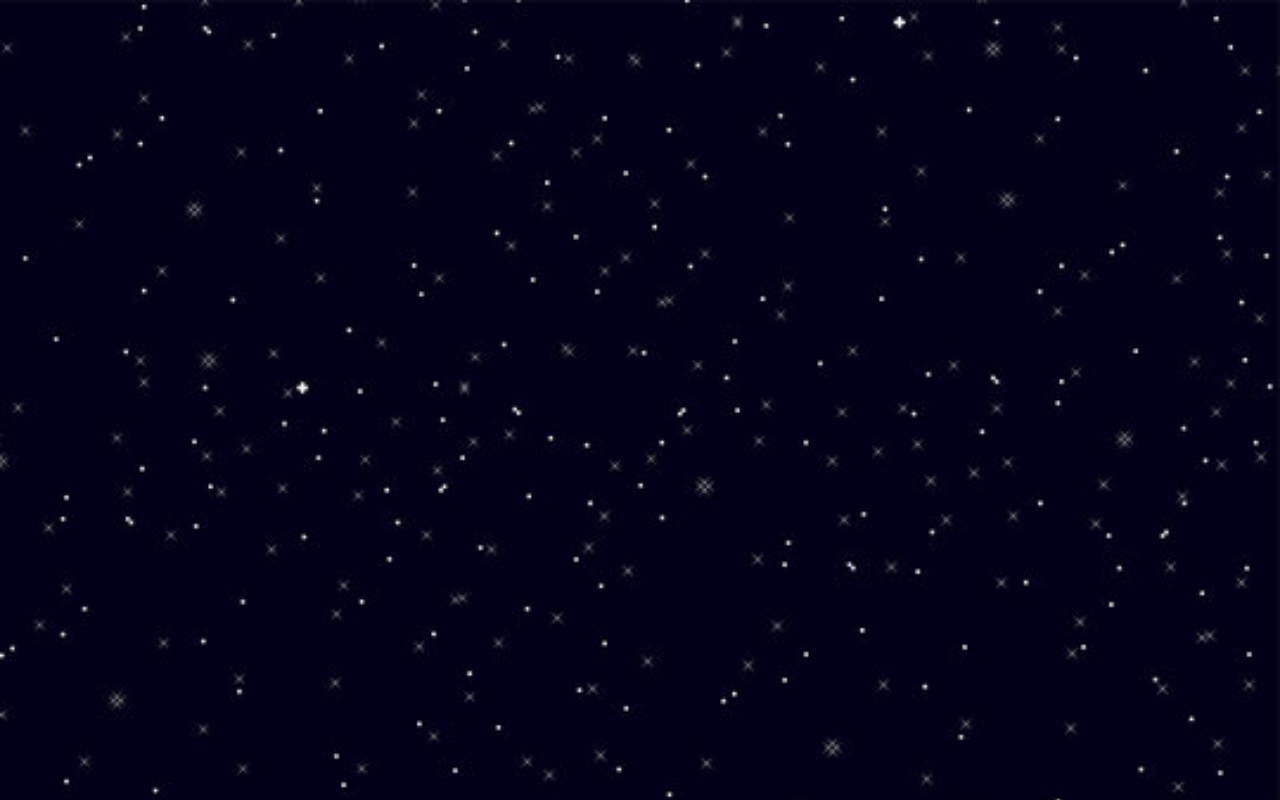
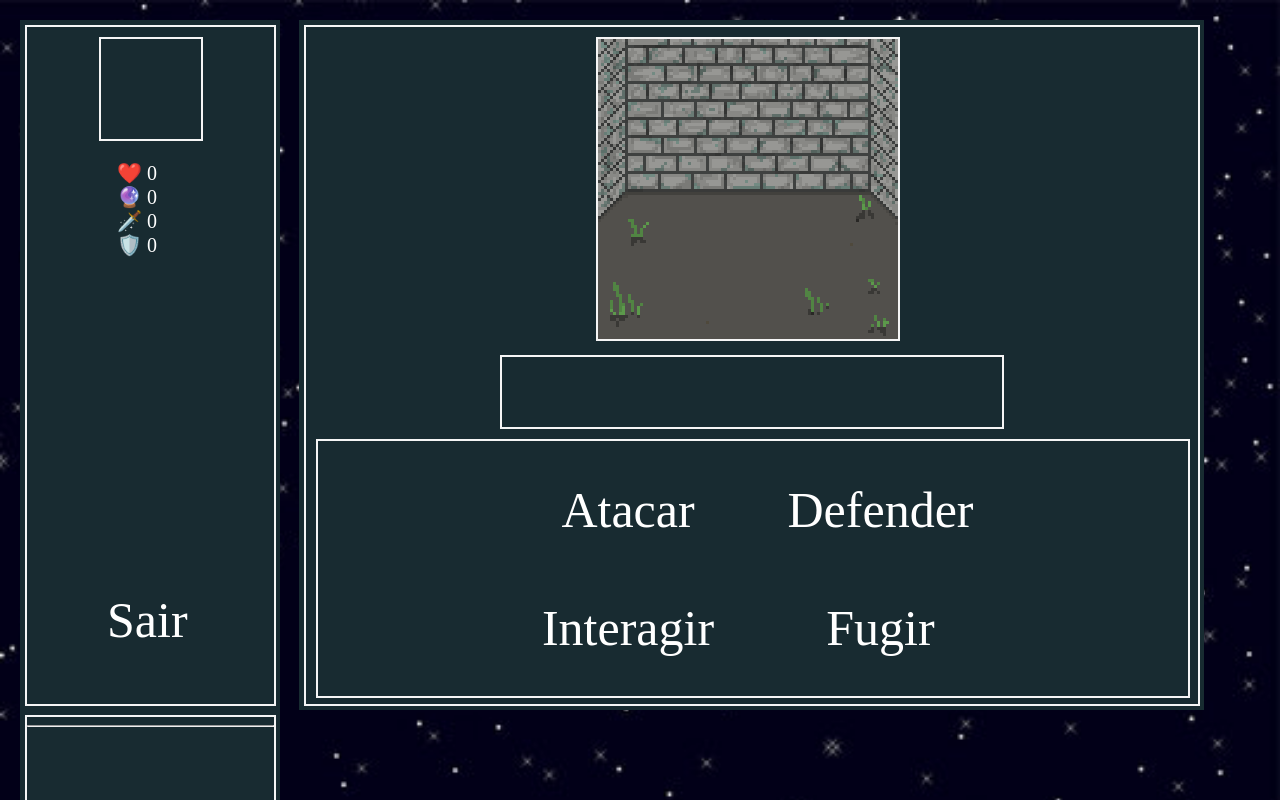
Before and after one commit to GuilhermeSeverinoG/Simpla-RPG, a plain HTML site: page game.html in a window 1280 px wide. Shown: the top 800 px of the page. Drawn offline with Linux system fonts and the light colour scheme.

Commit message:
Font-end da janela esquerda cuncluído

```diff
--- a/css/game.css
+++ b/css/game.css
@@ -0,0 +1,66 @@
+.lateral-window{
+    height: 690px;
+    width: 260px;
+}
+.player-window{
+    width: 247px;
+    height: 677px;
+    margin: 5px 0px 0px 5px;
+}
+#central-window{
+    width: 905px;
+    height: 690px;
+    margin: 0px 15px 0px 15px;
+}
+#game-window{
+    height: 677px;
+    width: 892px;
+    margin: 5px 0px 0px 5px;
+}
+#screen-window{
+    width: 300px;
+    height: 300px;
+    margin: 10px 0px 10px 290px;
+}
+#text-window{
+    margin: auto;
+    width: 500px;
+    height: 70px;
+    margin-bottom: 10px;
+}
+#action-window{
+    width: 870px;
+    height: 255px;
+    border: 2px solid whitesmoke;
+    margin: 0px 10px 10px 10px;
+}
+#action-window>.display-b>a{
+    width: 200px;
+    display: inline-block;
+    margin: 20px;
+    text-align: center;
+}
+#action-window>.display-b{
+    padding: 20px 0px 0px 190px;
+}
+.player-image{
+    width: 100px;
+    height: 100px;
+    margin: auto;
+    margin-top: 10px;
+}
+.player-status{
+    width: 100px;
+    height: 150px;
+    font-size: 20px;
+    color: white;
+    margin: 0px 0px 0px 50px;
+}
+.action-text{
+    color: white;
+    font-size: 50px;
+}
+#act-sair{
+    position: absolute;
+    margin: 280px 0px 0px 80px;
+}
--- a/css/index.css
+++ b/css/index.css
@@ -36,3 +36,8 @@ select{
     color: white;
     text-align: center;
 }
+.player-image{
+    width: 100px;
+    height: 100px;
+    margin: 15px 0px 5px 190px;
+}
--- a/css/main.css
+++ b/css/main.css
@@ -2,9 +2,17 @@ body{
     background-image: url("../img/menu-bg.jpg");
     background-repeat: no-repeat;
     background-size: 100%;
+    margin: 20px;
 }
 ul{
     list-style: none;
+}
+.display-ib{
+    display: inline-block;
+    vertical-align: top;
+}
+.display-b{
+    display: block;
 }
 /*Cores*/
 .blue{
@@ -17,11 +25,7 @@ ul{
     border: 2px solid whitesmoke;
 }
 /*Funcionalidades*/
-.player-image{
-    width: 100px;
-    height: 100px;
-    margin: 15px 0px 5px 190px;
-}
+
 .btn-normal{
     width: 150px;
     height: 30px;
--- a/game.html
+++ b/game.html
@@ -8,14 +8,42 @@
     <title>Simpla RPG</title>
 </head>
 <body>
-    <div class="latera-window">
+    <div class="lateral-window display-ib blue">
+        <div class="white-border player-window">
+            <div class="player-image white-border"></div>
+            <div class="player-status">
+                <ul>
+                    <li>❤️ <a id="player-hp">0</a></li>
+                    <li>🔮 <a id="player-mp">0</a></li>
+                    <li>🗡️ <a id="player-attack">0</a></li>
+                    <li>🛡️ <a id="player-armor">0</a></li>
+                </ul>
+            </div>
+            <a class="action-text" id="act-sair">Sair</a>
+        </div>
+    </div>
+    <div id="central-window" class="display-ib blue">
+        <div id="game-window" class="white-border">
+            <img id="screen-window" class="white-border" src="img/battle-bg.png">
+            <div id="text-window" class="white-border">
 
+            </div>
+            <div id="action-window">
+                <div class="display-b action-text">
+                    <a>Atacar</a>
+                    <a>Defender</a>
+                </div>
+                <div class="display-b action-text">
+                    <a>Interagir</a>
+                    <a>Fugir</a>
+                </div>
+            </div>
+        </div>
     </div>
-    <div id="central-window">
-
-    </div>
-    <div class="latera-window">
-
+    <div class="lateral-window display-ib blue">
+        <div class="white-border player-window">
+            <hr>
+        </div>
     </div>
 </body>
 </html>
```
